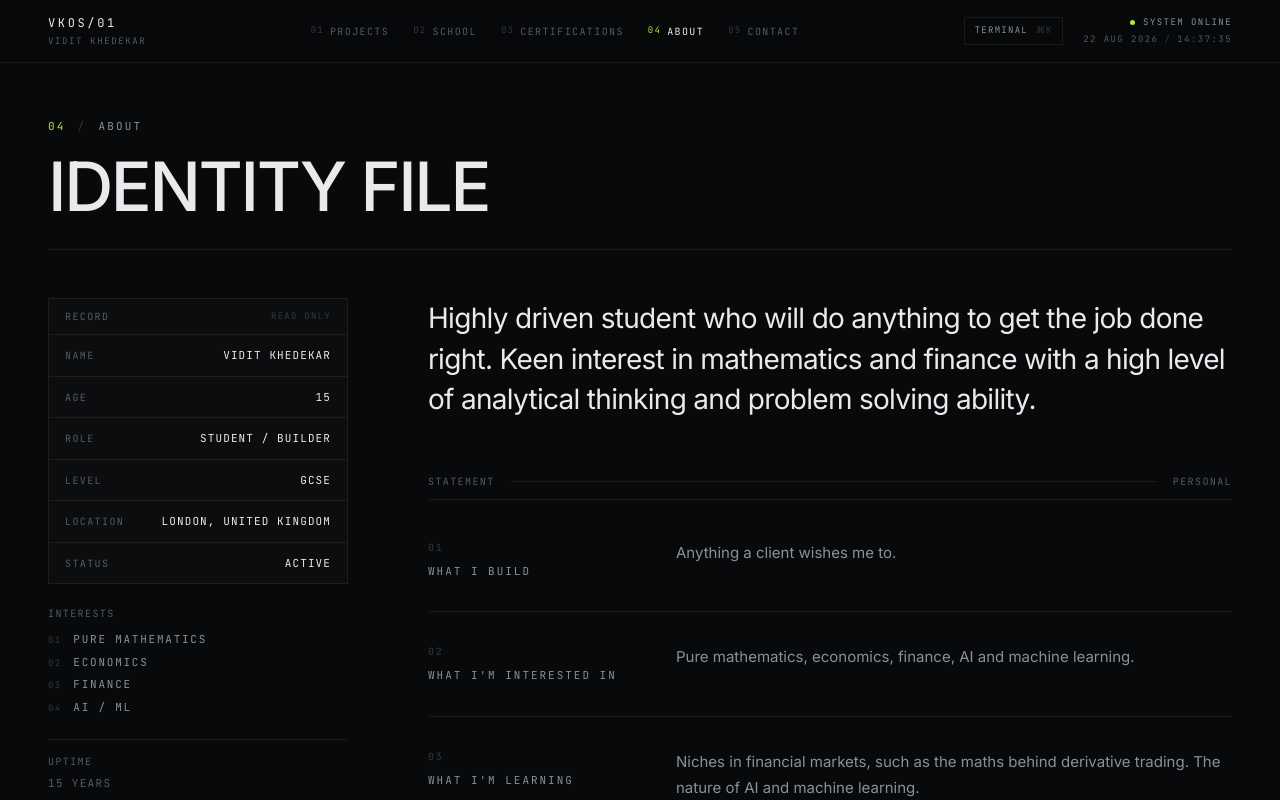
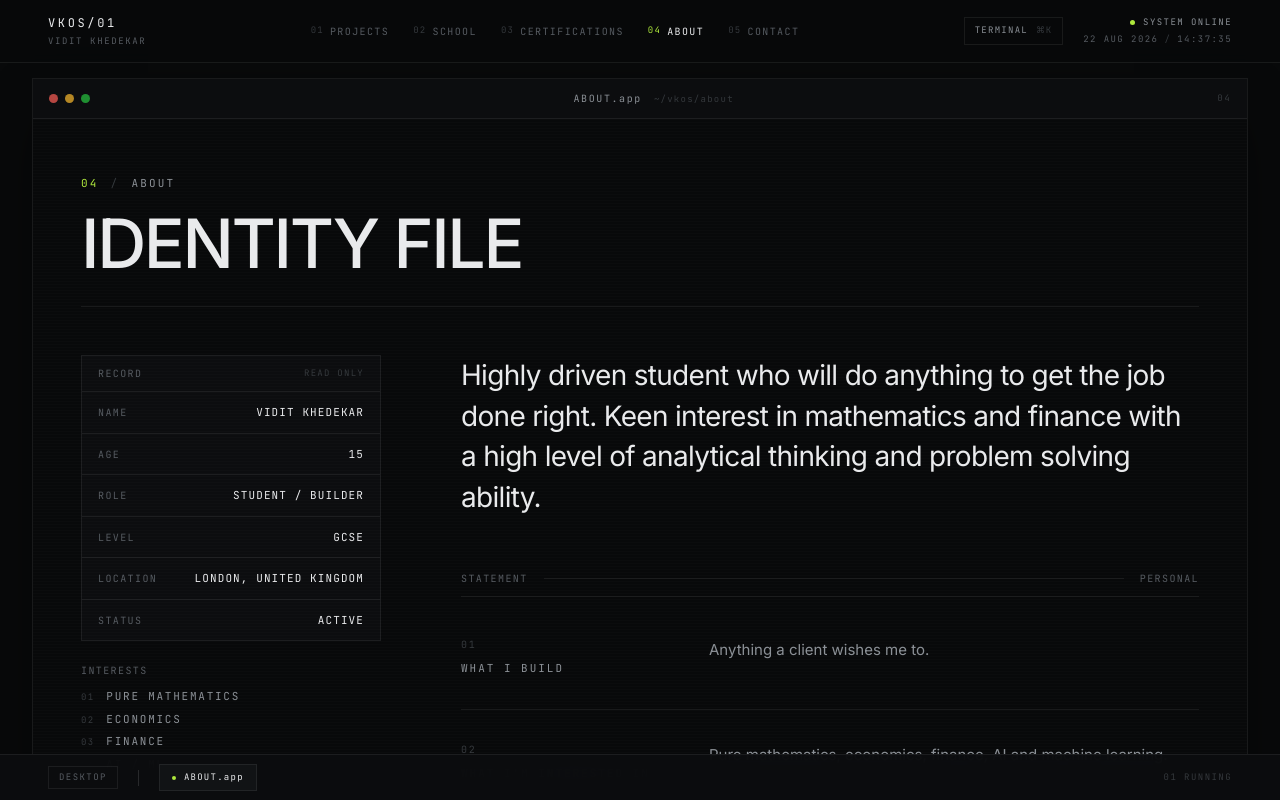
Before and after one commit to viditkhedekar/portfolio, a Next.js app: page /about in a window 1280 px wide. Shown: the top 800 px of the page. Built offline with nearby package versions, Linux system fonts and the light colour scheme.

Commit message:
shell: window chrome for apps, launcher, dock

```diff
--- a/src/components/VKOSShell.tsx
+++ b/src/components/VKOSShell.tsx
@@ -3,18 +3,26 @@
 import * as React from "react";
 import { usePathname } from "next/navigation";
 import { motion } from "framer-motion";
+import { AppLauncher } from "@/components/AppLauncher";
+import { AppWindow } from "@/components/AppWindow";
 import { BootSequence } from "@/components/BootSequence";
 import { Cursor } from "@/components/Cursor";
 import { SystemHeader } from "@/components/SystemHeader";
+import { Taskbar } from "@/components/Taskbar";
 import { TerminalProvider } from "@/components/TerminalProvider";
+import { appForPath } from "@/lib/data/apps";
 import { getBootPending, getBootPendingServer, subscribeBoot } from "@/lib/boot";
 
 /**
  * The persistent operating-system chrome: boot gate, header, cursor, terminal,
- * and the page transition. Everything below the header is `children`.
+ * launch transition and dock.
+ *
+ * `/` is the desktop and renders bare. Every other route is an application and
+ * renders inside window chrome.
  */
 export function VKOSShell({ children }: { children: React.ReactNode }) {
   const pathname = usePathname();
+  const app = appForPath(pathname);
   const booting = React.useSyncExternalStore(
     subscribeBoot,
     getBootPending,
@@ -31,6 +39,7 @@ export function VKOSShell({ children }: { children: React.ReactNode }) {
     <TerminalProvider>
       {booting && <BootSequence />}
       <Cursor />
+      <AppLauncher />
 
       <div className="vk-app" data-ready={booting ? undefined : "1"}>
         <SystemHeader />
@@ -42,8 +51,9 @@ export function VKOSShell({ children }: { children: React.ReactNode }) {
           transition={{ duration: 0.34, ease: [0.22, 1, 0.36, 1] }}
           className="min-h-[calc(100vh-62px)] pt-[62px]"
         >
-          {children}
+          {app ? <AppWindow app={app}>{children}</AppWindow> : children}
         </motion.main>
+        <Taskbar />
       </div>
     </TerminalProvider>
   );
```
